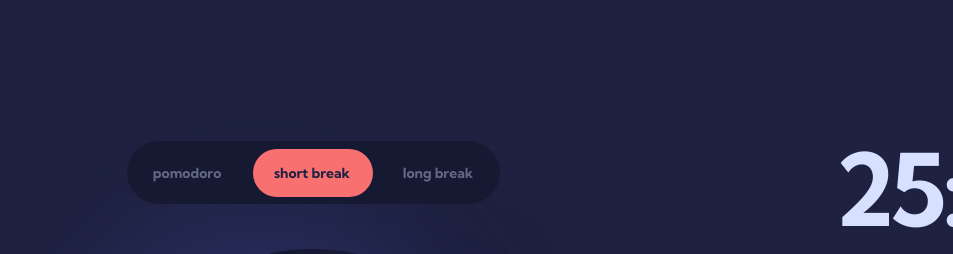
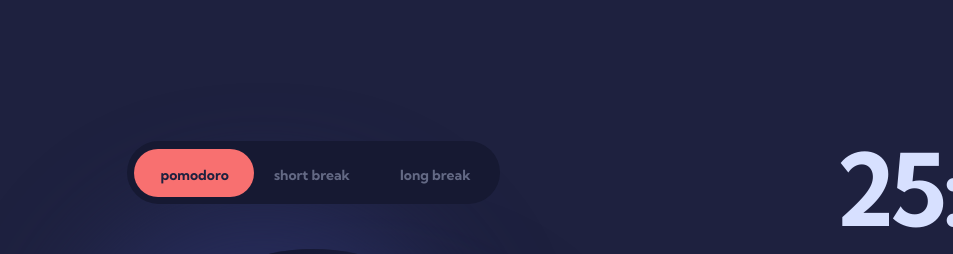
Before and after one commit to kyle-norris/website_pomodoro, a React (Create React App) app in the folder pomodoro/: page / in a window 1280 px wide. Shown: the top 254 px of the page, without its empty margins (327-1280 px from the left). Built offline with nearby package versions, Linux system fonts and the light colour scheme.

Commit message:
Added state to category navigation
It can now change the state at App.js based on user selection.
CSS for desktop was added as well

```diff
--- a/pomodoro/src/App.js
+++ b/pomodoro/src/App.js
@@ -32,7 +32,7 @@ const App = () => {
 
   return (
     <div className="page">
-      <CategoryNav />
+      <CategoryNav changeCategory={(cat) => setCategory(cat)} category={category} />
       <Timer
         seconds={seconds}
         toggleRunning={() => setRunning(!running)}
--- a/pomodoro/src/Components/CategoryNav.js
+++ b/pomodoro/src/Components/CategoryNav.js
@@ -1,13 +1,23 @@
 import React from "react";
 import "./CategoryNav.scss";
 
-const CategoryNav = () => {
+const CategoryNav = ({ changeCategory, category }) => {
+  function getCategoryName() {
+    if (category === 1) {
+      return "pomodoro";
+    } else if (category === 2) {
+      return "short-break";
+    } else if (category === 3) {
+      return "long-break";
+    }
+  }
+
   return (
     <div className="category-container">
-      <div className="category-selector"></div>
-      <p>pomodoro</p>
-      <p className="selected">short break</p>
-      <p>long break</p>
+      <div className={`category-selector ${getCategoryName()}`}></div>
+      <p className={category === 1 && "selected"} onClick={() => changeCategory(1)}>pomodoro</p>
+      <p className={category === 2 && "selected"} onClick={() => changeCategory(2)}>short break</p>
+      <p className={category === 3 && "selected"} onClick={() => changeCategory(3)}>long break</p>
     </div>
   );
 };
--- a/pomodoro/src/Components/CategoryNav.scss
+++ b/pomodoro/src/Components/CategoryNav.scss
@@ -2,7 +2,7 @@
   display: flex;
   flex-direction: row;
   height: 63px;
-  justify-content: space-around;
+  justify-content: center;
   align-items: center;
   margin-bottom: 45px;
   background: #161932;
@@ -19,12 +19,35 @@
     mix-blend-mode: normal;
     opacity: 0.4;
     z-index: 50;
+    height: 50px;
+    line-height: 50px;
+    cursor: pointer;
 
     &.selected {
       color: #1E213F;
       opacity: 1;
     }
+
+    &:nth-child(2) {
+      position: relative;
+      top: 2px;
+      left: -45px;
+    }
+
+    &:nth-child(3) {
+      position: relative;
+      top: 2px;
+      left: 0px;
+    }
+
+    &:nth-child(4) {
+      position: relative;
+      top: 2px;
+      left: 50px;
+    }
+
   }
+
 
   .category-selector {
     z-index: 40;
@@ -33,5 +56,14 @@
     height: 48px;
     background: #F87070;
     position: absolute;
+    transition: ease-in-out 0.2s;
+  }
+
+  .pomodoro {
+    transform: translate(-119px);
+  }
+
+  .long-break {
+    transform: translate(119px);
   }
 }
```
Also changed, not shown: pomodoro/src/Components/Timer.js (+0 -27 lines).
